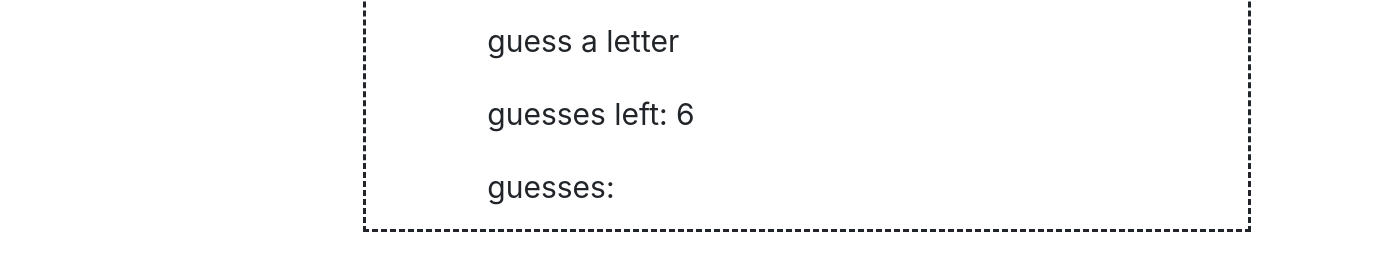
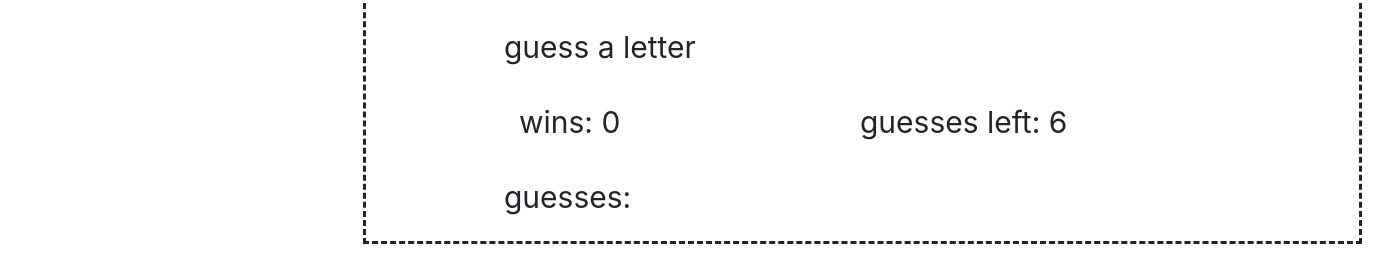
Before and after one commit to lettemax/Word-Guess-Game, a plain HTML site: page index.html in a window 1280 px wide. Shown: the part 542-800 px from the top of the page, 1374 px wide, since content can reach past the window. Drawn offline with nearby package versions, Linux system fonts and the light colour scheme.

Commit message:
totally done

```diff
--- a/assets/javascript/game.js
+++ b/assets/javascript/game.js
@@ -38,6 +38,8 @@ var ind = -1;
 
 var guess = '';
 var guesses = [];
+
+var wins = 0;
 
 var guessesLeft = 6;
 
@@ -132,6 +134,13 @@ function updateAlbumCover () {
 function updateGuessesDiv () {
     console.log('updateGuessesDiv started');
     document.getElementById('guesses').textContent = 'guesses: ' + guesses;
+    console.log('updateGuessesDiv started');
+}
+
+// function to update guesses div
+function updateWinsDiv () {
+    console.log('updateGuessesDiv started');
+    document.getElementById('wins').textContent = 'wins: ' + wins;
     console.log('updateGuessesDiv started');
 }
 
@@ -248,7 +257,9 @@ function greatSuccessAviso () {
 // Function to let user know they've won
 function winConfirmed () {
     console.log("winConfirmed() started");
-    // updateBoard();
+    wins = wins + 1;
+    updateWinsDiv();
+    console.log(wins);
     greatSuccessAviso();
     console.log("about to check for win+++");
 
--- a/index.html
+++ b/index.html
@@ -23,7 +23,7 @@
         #game-box {
             margin-top: 20px;
             margin-left: 25%;
-            width: 80%;
+            width: 90%;
             border-style: dashed;
         }
 
@@ -35,13 +35,30 @@
             float: left;
         }
 
-        #board, #aviso, #guesses-left, #guesses {
+        #board, #aviso, #guesses {
             float: left;
             margin-left: 15%;
             margin-bottom: 2%;
             padding-top: 10px;
             font-size: 30px;
         }
+
+        #wins {
+            /* float: left; */
+            margin-bottom: 2%;
+            padding-top: 10px;
+            font-size: 30px;
+            margin-left: 15%;
+        }
+
+        #guesses-left {
+            float: left;
+            margin-bottom: 2%;
+            padding-top: 10px;
+            font-size: 30px;
+        }
+
+
 
 
     </style>
@@ -61,7 +78,8 @@
                 <div id="aviso">guess a letter</div>
             </div>
             <div class="row">
-                <div id="guesses-left">guesses left: 6</div>
+                <div class="col-md-4" id="wins">wins: 0</div>
+                <div class="col-md-5" id="guesses-left">guesses left: 6</div>
             </div>
             <div class="row">
                 <div id="guesses">guesses: </div>
```
